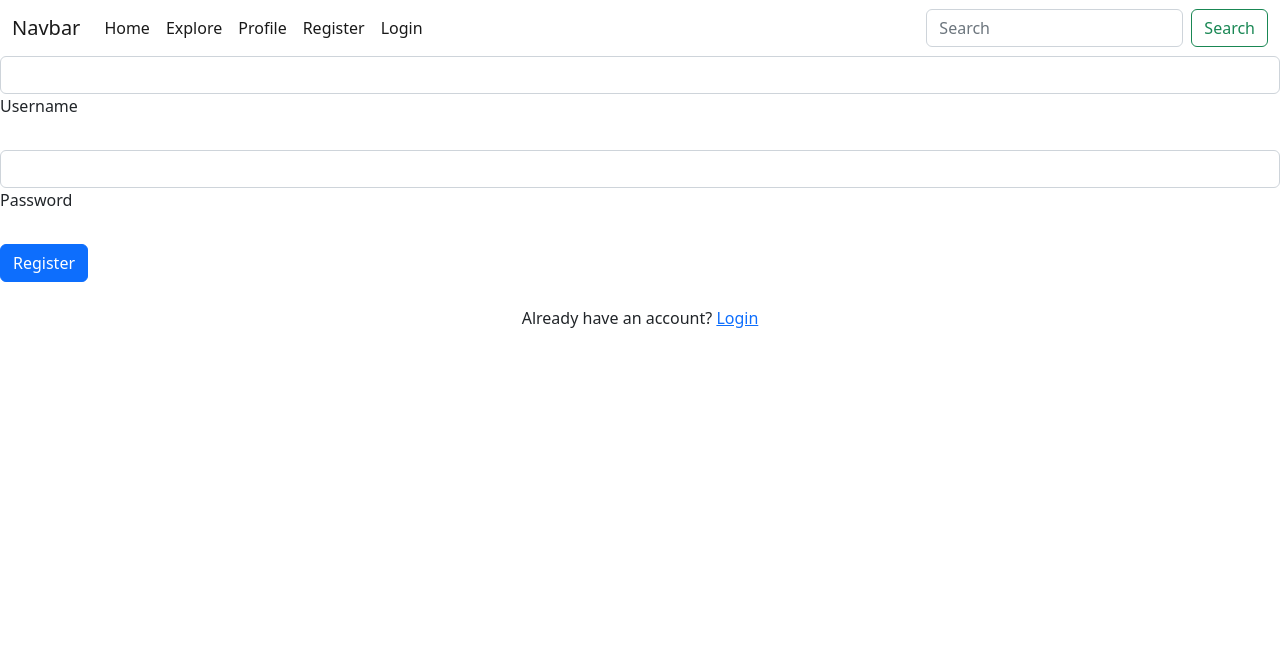
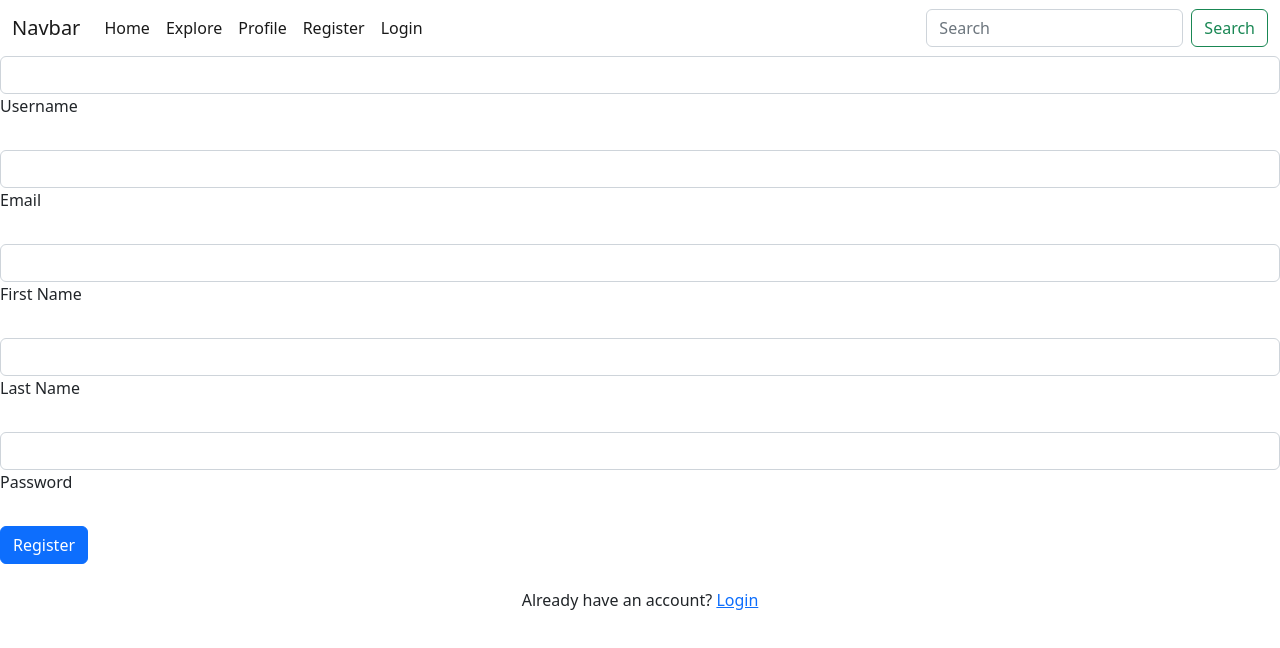
Before and after one commit to DannyAntonelli/Let-Me-Code, a Vue app in the folder frontend/: page /register in a window 1280 px wide. Shown: the top 648 px of the page. Built offline with nearby package versions, Linux system fonts and the light colour scheme.

Commit message:
Add email, first name, last name to registration

```diff
--- a/frontend/src/api/user.js
+++ b/frontend/src/api/user.js
@@ -17,7 +17,7 @@ async function login(username, password) {
   });
 }
 
-async function register(username, password) {
+async function register(username, email, firstName, lastName, password) {
   return fetch("http://localhost:8000/api/user/register/", {
     method: "POST",
     headers: {
@@ -25,6 +25,9 @@ async function register(username, password) {
     },
     body: JSON.stringify({
       username: username,
+      email: email,
+      first_name: firstName,
+      last_name: lastName,
       password: password,
     }),
   }).then((response) => {
--- a/frontend/src/views/Register.vue
+++ b/frontend/src/views/Register.vue
@@ -9,6 +9,39 @@
         required
       />
       <label class="form-label" for="register-username">Username</label>
+    </div>
+
+    <div class="form-outline mb-4">
+      <input
+        type="email"
+        id="register-email"
+        class="form-control"
+        v-model="email"
+        required
+      />
+      <label class="form-label" for="register-email">Email</label>
+    </div>
+
+    <div class="form-outline mb-4">
+      <input
+        type="text"
+        id="register-first-name"
+        class="form-control"
+        v-model="firstName"
+        required
+      />
+      <label class="form-label" for="register-first-name">First Name</label>
+    </div>
+
+    <div class="form-outline mb-4">
+      <input
+        type="text"
+        id="register-last-name"
+        class="form-control"
+        v-model="lastName"
+        required
+      />
+      <label class="form-label" for="register-last-name">Last Name</label>
     </div>
 
     <div class="form-outline mb-4">
@@ -43,19 +76,28 @@
   data() {
     return {
       username: "",
+      email: "",
+      firstName: "",
+      lastName: "",
       password: "",
     };
   },
 
   methods: {
     handleRegister() {
-        register(this.username, this.password)
+      register(
+        this.username,
+        this.email,
+        this.firstName,
+        this.lastName,
+        this.password
+      )
         .then(() => {
           login(this.username, this.password)
             .then((response) => {
               console.log(response);
-                localStorage.setItem("username", this.username);
               localStorage.setItem("token", response.token);
+              this.$emit("login", this.username);
               this.$router.push("/");
             })
             .catch((error) => {
@@ -67,5 +109,9 @@
         });
     },
   },
+
+  emits: {
+    login: null,
+  },
 };
 </script>
```
Also changed, not shown: 1 other file (tests, documents, lock files or other folders). Lines whose indentation alone changed are shown as unchanged.
